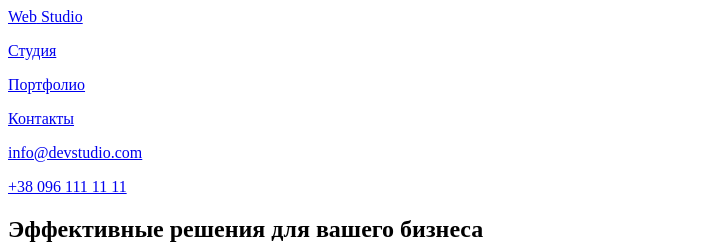
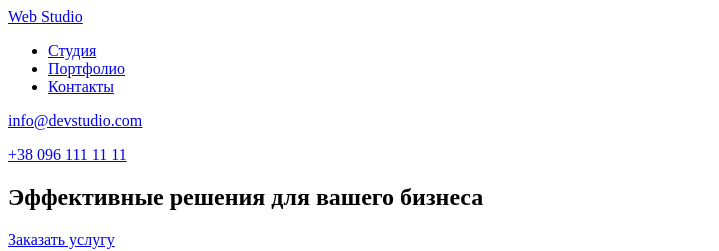
Before and after one commit to KiruhaTheSlayer/goit-markup-hw-01, a plain HTML site: page index.html in a window 1280 px wide. Shown: the top 251 px of the page, without its empty margins (0-719 px from the left). Drawn offline with Linux system fonts and the light colour scheme; files that its build step writes are made by us from their sources.

Commit message:
Add files via upload

```diff
--- a/index.html
+++ b/index.html
@@ -24,9 +24,11 @@
           </a>
         </div>
         <div class="header-info">
-            <p><a href="#">Студия</a></p>
-            <p><a href="#">Портфолио</a></p>
-            <p><a href="#">Контакты</a></p>
+          <ul>
+            <li><a href="#">Студия</a></li>
+            <li><a href="#">Портфолио</a></li>
+            <li><a href="#">Контакты</a></li>
+          </ul>
         </div>
       </nav>
       <div class="our-contacts">
```
